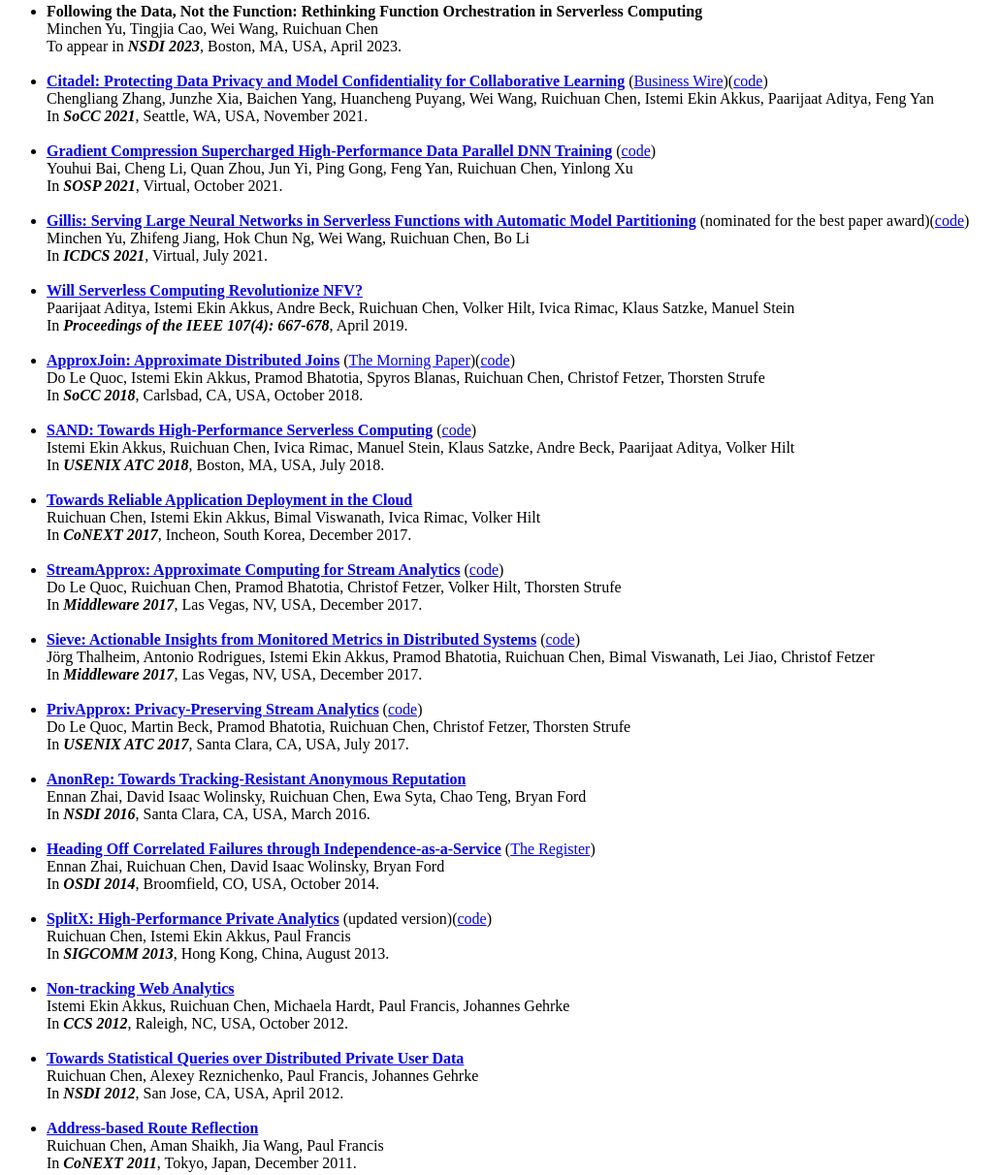
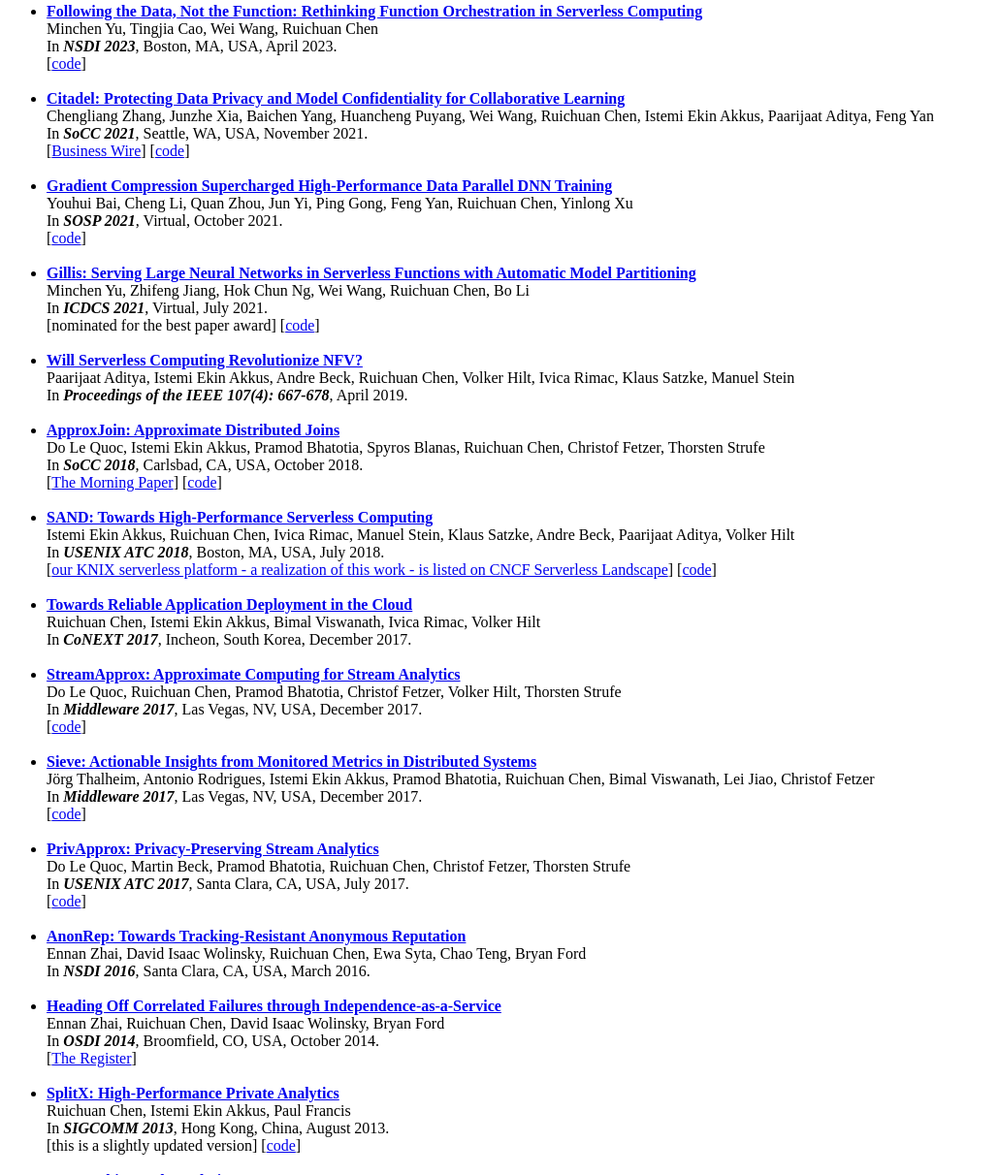
Before and after one commit to ruichuan/ruichuan.github.com, a plain HTML site: page index.html in a window 1280 px wide. Shown: the part 582-1794 px from the top of the page at 97% size, without its empty margins (0-1030 px from the left). Drawn offline with Linux system fonts and the light colour scheme.

Commit message:
pheromone-nsdi23

```diff
--- a/index.html
+++ b/index.html
@@ -61,24 +61,28 @@
 <h2>Selected Publications</h2>
 <ul>
 	<li>
-		<b>Following the Data, Not the Function: Rethinking Function Orchestration in Serverless Computing</b><br/>
+		<b><a href="papers/pheromone-nsdi23.pdf">Following the Data, Not the Function: Rethinking Function Orchestration in Serverless Computing</a></b><br/>
 		Minchen Yu, Tingjia Cao, Wei Wang, Ruichuan Chen<br/>
-		To appear in <b><i>NSDI 2023</i></b>, Boston, MA, USA, April 2023.<br/><br/>
+		In <b><i>NSDI 2023</i></b>, Boston, MA, USA, April 2023.<br/>
+		[<a href="https://github.com/MincYu/pheromone">code</a>]<br/><br/>
 	</li>
 	<li>
-		<b><a href="papers/citadel-socc21.pdf">Citadel: Protecting Data Privacy and Model Confidentiality for Collaborative Learning</a></b> (<a href="https://www.businesswire.com/news/home/20220411005291/en/Equideum-Health-and-Nokia-Bell-Labs-Collaborate-to-Empower-Individuals-to-Own-and-Benefit-from-Health-Data-Sourced-from-Edge-Devices">Business Wire</a>)(<a href="https://github.com/marcoszh/citadel-project">code</a>)<br/>
+		<b><a href="papers/citadel-socc21.pdf">Citadel: Protecting Data Privacy and Model Confidentiality for Collaborative Learning</a></b><br/>
 		Chengliang Zhang, Junzhe Xia, Baichen Yang, Huancheng Puyang, Wei Wang, Ruichuan Chen, Istemi Ekin Akkus, Paarijaat Aditya, Feng Yan<br/>
-		In <b><i>SoCC 2021</i></b>, Seattle, WA, USA, November 2021.<br/><br/>
+		In <b><i>SoCC 2021</i></b>, Seattle, WA, USA, November 2021.<br/>
+		[<a href="https://www.businesswire.com/news/home/20220411005291/en/Equideum-Health-and-Nokia-Bell-Labs-Collaborate-to-Empower-Individuals-to-Own-and-Benefit-from-Health-Data-Sourced-from-Edge-Devices">Business Wire</a>] [<a href="https://github.com/marcoszh/citadel-project">code</a>]<br/><br/>
 	</li>
 	<li>
-		<b><a href="papers/hipress-sosp21.pdf">Gradient Compression Supercharged High-Performance Data Parallel DNN Training</a></b> (<a href="https://gitlab.com/hipress/hipress">code</a>)<br/>
+		<b><a href="papers/hipress-sosp21.pdf">Gradient Compression Supercharged High-Performance Data Parallel DNN Training</a></b><br/>
 		Youhui Bai, Cheng Li, Quan Zhou, Jun Yi, Ping Gong, Feng Yan, Ruichuan Chen, Yinlong Xu<br/>
-		In <b><i>SOSP 2021</i></b>, Virtual, October 2021.<br/><br/>
+		In <b><i>SOSP 2021</i></b>, Virtual, October 2021.<br/>
+		[<a href="https://gitlab.com/hipress/hipress">code</a>]<br/><br/>
 	</li>
 	<li>
-		<b><a href="papers/gillis-icdcs21.pdf">Gillis: Serving Large Neural Networks in Serverless Functions with Automatic Model Partitioning</a></b> (nominated for the best paper award)(<a href="https://github.com/MincYu/gillis-open-source">code</a>)<br/>
+		<b><a href="papers/gillis-icdcs21.pdf">Gillis: Serving Large Neural Networks in Serverless Functions with Automatic Model Partitioning</a></b><br/>
 		Minchen Yu, Zhifeng Jiang, Hok Chun Ng, Wei Wang, Ruichuan Chen, Bo Li<br/>
-		In <b><i>ICDCS 2021</i></b>, Virtual, July 2021.<br/><br/>
+		In <b><i>ICDCS 2021</i></b>, Virtual, July 2021.<br/>
+		[nominated for the best paper award] [<a href="https://github.com/MincYu/gillis-open-source">code</a>]<br/><br/>
 	</li>
 	<li>
 		<b><a href="papers/serverless-ieee19.pdf">Will Serverless Computing Revolutionize NFV?</a></b><br/>
@@ -86,14 +90,16 @@
 		In <b><i>Proceedings of the IEEE 107(4): 667-678</i></b>, April 2019.<br/><br/>
 	</li>
 	<li>
-		<b><a href="papers/approxjoin-socc18.pdf">ApproxJoin: Approximate Distributed Joins</a></b> (<a href="https://blog.acolyer.org/2018/11/09/approxjoin-approximate-distributed-joins/">The Morning Paper</a>)(<a href="https://approxjoin.github.io/">code</a>)<br/>
+		<b><a href="papers/approxjoin-socc18.pdf">ApproxJoin: Approximate Distributed Joins</a></b><br/>
 		Do Le Quoc, Istemi Ekin Akkus, Pramod Bhatotia, Spyros Blanas, Ruichuan Chen, Christof Fetzer, Thorsten Strufe<br/>
-		In <b><i>SoCC 2018</i></b>, Carlsbad, CA, USA, October 2018.<br/><br/>
+		In <b><i>SoCC 2018</i></b>, Carlsbad, CA, USA, October 2018.<br/>
+		[<a href="https://blog.acolyer.org/2018/11/09/approxjoin-approximate-distributed-joins/">The Morning Paper</a>] [<a href="https://approxjoin.github.io/">code</a>]<br/><br/>
 	</li>
 	<li>
-		<b><a href="papers/sand-atc18.pdf">SAND: Towards High-Performance Serverless Computing</a></b> (<a href="https://github.com/knix-microfunctions/knix/">code</a>)<br/>
+		<b><a href="papers/sand-atc18.pdf">SAND: Towards High-Performance Serverless Computing</a></b><br/>
 		Istemi Ekin Akkus, Ruichuan Chen, Ivica Rimac, Manuel Stein, Klaus Satzke, Andre Beck, Paarijaat Aditya, Volker Hilt<br/>
-		In <b><i>USENIX ATC 2018</i></b>, Boston, MA, USA, July 2018.<br/><br/>
+		In <b><i>USENIX ATC 2018</i></b>, Boston, MA, USA, July 2018.<br/>
+		[<a href="https://landscape.cncf.io/serverless">our KNIX serverless platform - a realization of this work - is listed on CNCF Serverless Landscape</a>] [<a href="https://github.com/knix-microfunctions/knix/">code</a>]<br/><br/>
 	</li>
 	<li>
 		<b><a href="papers/recloud-conext17.pdf">Towards Reliable Application Deployment in the Cloud</a></b><br/>
@@ -101,19 +107,22 @@
 		In <b><i>CoNEXT 2017</i></b>, Incheon, South Korea, December 2017.<br/><br/>
 	</li>
 	<li>
-		<b><a href="papers/streamapprox-middleware17.pdf">StreamApprox: Approximate Computing for Stream Analytics</a></b> (<a href="https://streamapprox.github.io/">code</a>)<br/>
+		<b><a href="papers/streamapprox-middleware17.pdf">StreamApprox: Approximate Computing for Stream Analytics</a></b><br/>
 		Do Le Quoc, Ruichuan Chen, Pramod Bhatotia, Christof Fetzer, Volker Hilt, Thorsten Strufe<br/>
-		In <b><i>Middleware 2017</i></b>, Las Vegas, NV, USA, December 2017.<br/><br/>
+		In <b><i>Middleware 2017</i></b>, Las Vegas, NV, USA, December 2017.<br/>
+		[<a href="https://streamapprox.github.io/">code</a>]<br/><br/>
 	</li>
 	<li>
-		<b><a href="papers/sieve-middleware17.pdf">Sieve: Actionable Insights from Monitored Metrics in Distributed Systems</a></b> (<a href="https://github.com/nokia/Sieve">code</a>)<br/>
+		<b><a href="papers/sieve-middleware17.pdf">Sieve: Actionable Insights from Monitored Metrics in Distributed Systems</a></b><br/>
 		Jörg Thalheim, Antonio Rodrigues, Istemi Ekin Akkus, Pramod Bhatotia, Ruichuan Chen, Bimal Viswanath, Lei Jiao, Christof Fetzer<br/>
-		In <b><i>Middleware 2017</i></b>, Las Vegas, NV, USA, December 2017.<br/><br/>
+		In <b><i>Middleware 2017</i></b>, Las Vegas, NV, USA, December 2017.<br/>
+		[<a href="https://github.com/nokia/Sieve">code</a>]<br/><br/>
 	</li>
 	<li>
-		<b><a href="papers/privapprox-atc17.pdf">PrivApprox: Privacy-Preserving Stream Analytics</a></b> (<a href="https://privapprox.github.io/">code</a>)<br/>
+		<b><a href="papers/privapprox-atc17.pdf">PrivApprox: Privacy-Preserving Stream Analytics</a></b><br/>
 		Do Le Quoc, Martin Beck, Pramod Bhatotia, Ruichuan Chen, Christof Fetzer, Thorsten Strufe<br/>
-		In <b><i>USENIX ATC 2017</i></b>, Santa Clara, CA, USA, July 2017.<br/><br/>
+		In <b><i>USENIX ATC 2017</i></b>, Santa Clara, CA, USA, July 2017.<br/>
+		[<a href="https://privapprox.github.io/">code</a>]<br/><br/>
 	</li>
 	<li>
 		<b><a href="papers/anonrep-nsdi16.pdf">AnonRep: Towards Tracking-Resistant Anonymous Reputation</a></b><br/>
@@ -121,14 +130,16 @@
 		In <b><i>NSDI 2016</i></b>, Santa Clara, CA, USA, March 2016.<br/><br/>
 	</li>
 	<li>
-		<b><a href="papers/indaas-osdi14.pdf">Heading Off Correlated Failures through Independence-as-a-Service</a></b> (<a href="https://www.theregister.com/2016/07/29/bryan_ford_bigger_icebergs/">The Register</a>)<br/>
+		<b><a href="papers/indaas-osdi14.pdf">Heading Off Correlated Failures through Independence-as-a-Service</a></b><br/>
 		Ennan Zhai, Ruichuan Chen, David Isaac Wolinsky, Bryan Ford<br/>
-		In <b><i>OSDI 2014</i></b>, Broomfield, CO, USA, October 2014.<br/><br/>
+		In <b><i>OSDI 2014</i></b>, Broomfield, CO, USA, October 2014.<br/>
+		[<a href="https://www.theregister.com/2016/07/29/bryan_ford_bigger_icebergs/">The Register</a>]<br/><br/>
 	</li>
 	<li>
-		<b><a href="papers/splitx-sigcomm13.pdf">SplitX: High-Performance Private Analytics</a></b> (updated version)(<a href="https://gitlab.com/ruichuan/SplitX">code</a>)<br/>
+		<b><a href="papers/splitx-sigcomm13.pdf">SplitX: High-Performance Private Analytics</a></b><br/>
 		Ruichuan Chen, Istemi Ekin Akkus, Paul Francis<br/>
-		In <b><i>SIGCOMM 2013</i></b>, Hong Kong, China, August 2013.<br/><br/>
+		In <b><i>SIGCOMM 2013</i></b>, Hong Kong, China, August 2013.<br/>
+		[this is a slightly updated version] [<a href="https://gitlab.com/ruichuan/SplitX">code</a>]<br/><br/>
 	</li>
 	<li>
 		<b><a href="papers/nta-ccs12.pdf">Non-tracking Web Analytics</a></b><br/>
@@ -176,7 +187,7 @@
 
 <p>
 	&copy; <script>document.write(new Date().getFullYear());</script> Ruichuan Chen |
-	Last updated: July 2022
+	Last updated: September 2022
 </p>
 
 </body>
```
Also changed, not shown: albums.html (+2 -0 lines), 1 other file.
